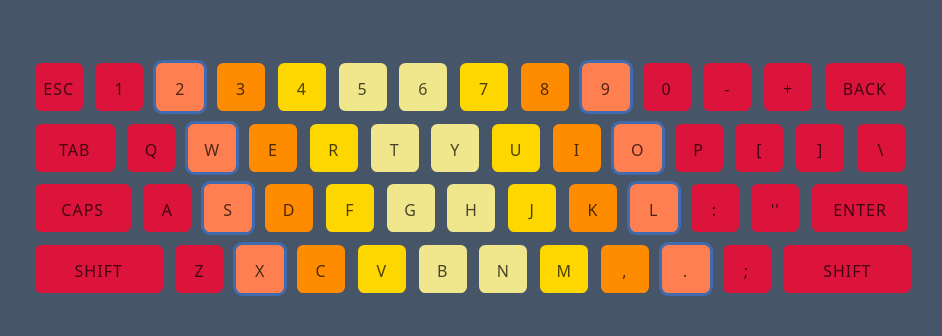
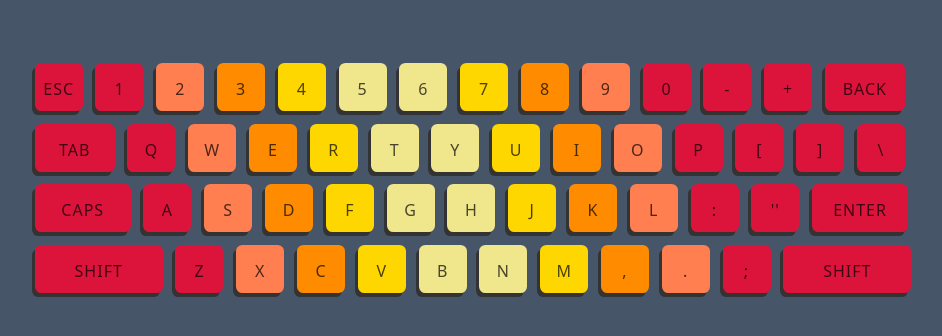
Before and after one commit to diogodeese/Key-Killer, a React (Vite) app: page / in a window 1280 px wide. Shown: the part 222-558 px from the top of the page, without its empty margins (167-1109 px from the left). Built offline with nearby package versions, Linux system fonts and the light colour scheme.

Commit message:
style(keyboard): adjusted key styles

```diff
--- a/src/styles/global.css
+++ b/src/styles/global.css
@@ -8,9 +8,10 @@
   box-sizing: border-box;
 }
 
-.row {
+ul {
   display: flex;
   list-style: none;
+  font-weight: 500;
 }
 
 li {
@@ -27,17 +28,15 @@ li {
 }
 
 .pinky {
+  background-color: crimson;
   border: 2px solid crimson;
-  background-color: crimson;
-}
-
-.ring.selected {
-  color: coral;
+  box-shadow: -3px 4px 0 #333;
 }
 
 .ring {
   background-color: coral;
   border: 2px solid coral;
+  box-shadow: -3px 4px 0 #333;
 }
 
 .ring.selected {
@@ -47,6 +46,7 @@ li {
 .middle {
   background-color: darkorange;
   border: 2px solid darkorange;
+  box-shadow: -3px 4px 0 #333;
 }
 
 .middle.selected {
@@ -56,7 +56,9 @@ li {
 .pointer1st {
   background-color: gold;
   border: 2px solid gold;
+  box-shadow: -3px 4px 0 #333;
 }
+
 .pointer1st.selected {
   color: gold;
 }
@@ -64,7 +66,9 @@ li {
 .pointer2nd {
   background-color: khaki;
   border: 2px solid khaki;
+  box-shadow: -3px 4px 0 #333;
 }
+
 .pointer2nd.selected {
   color: khaki;
 }
```
